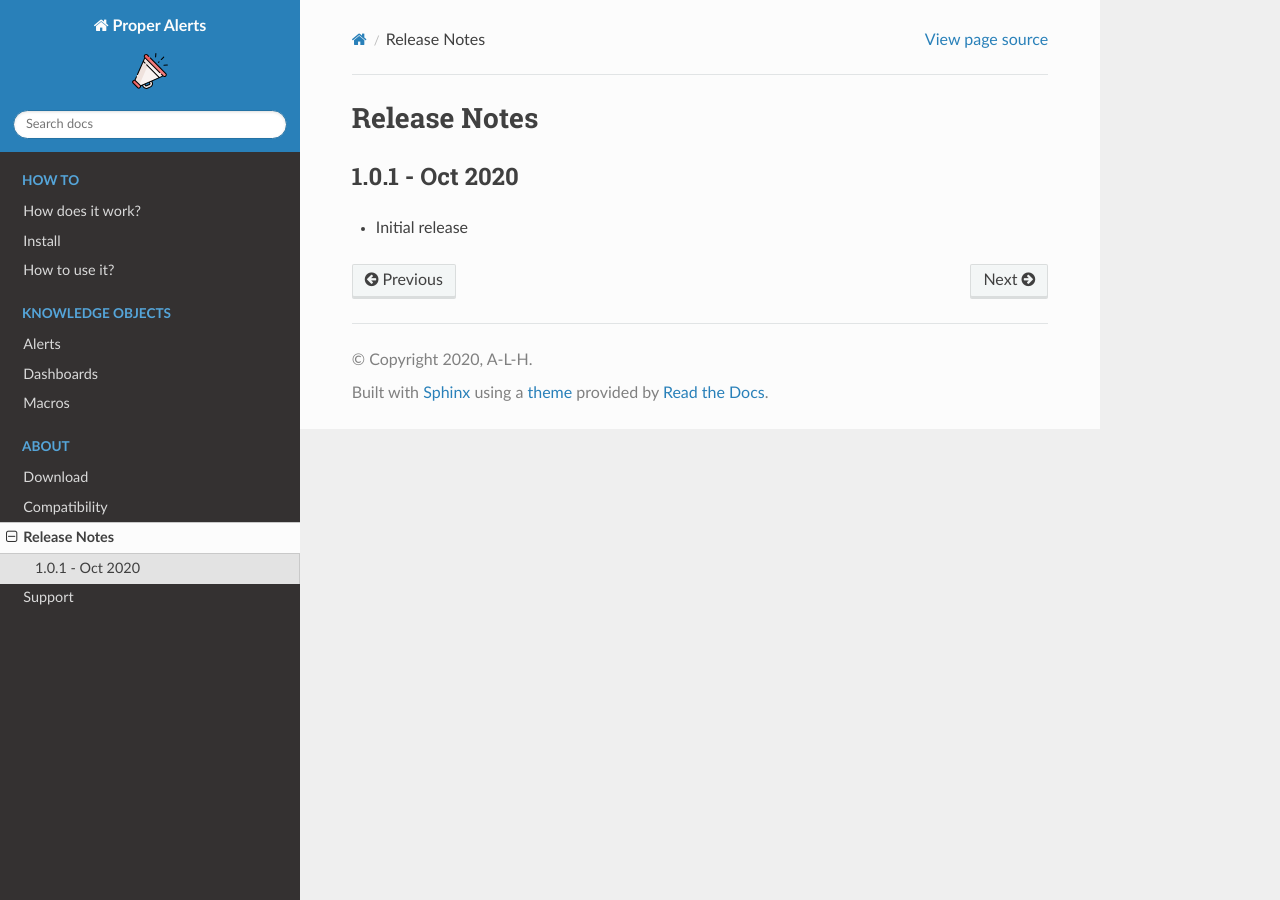
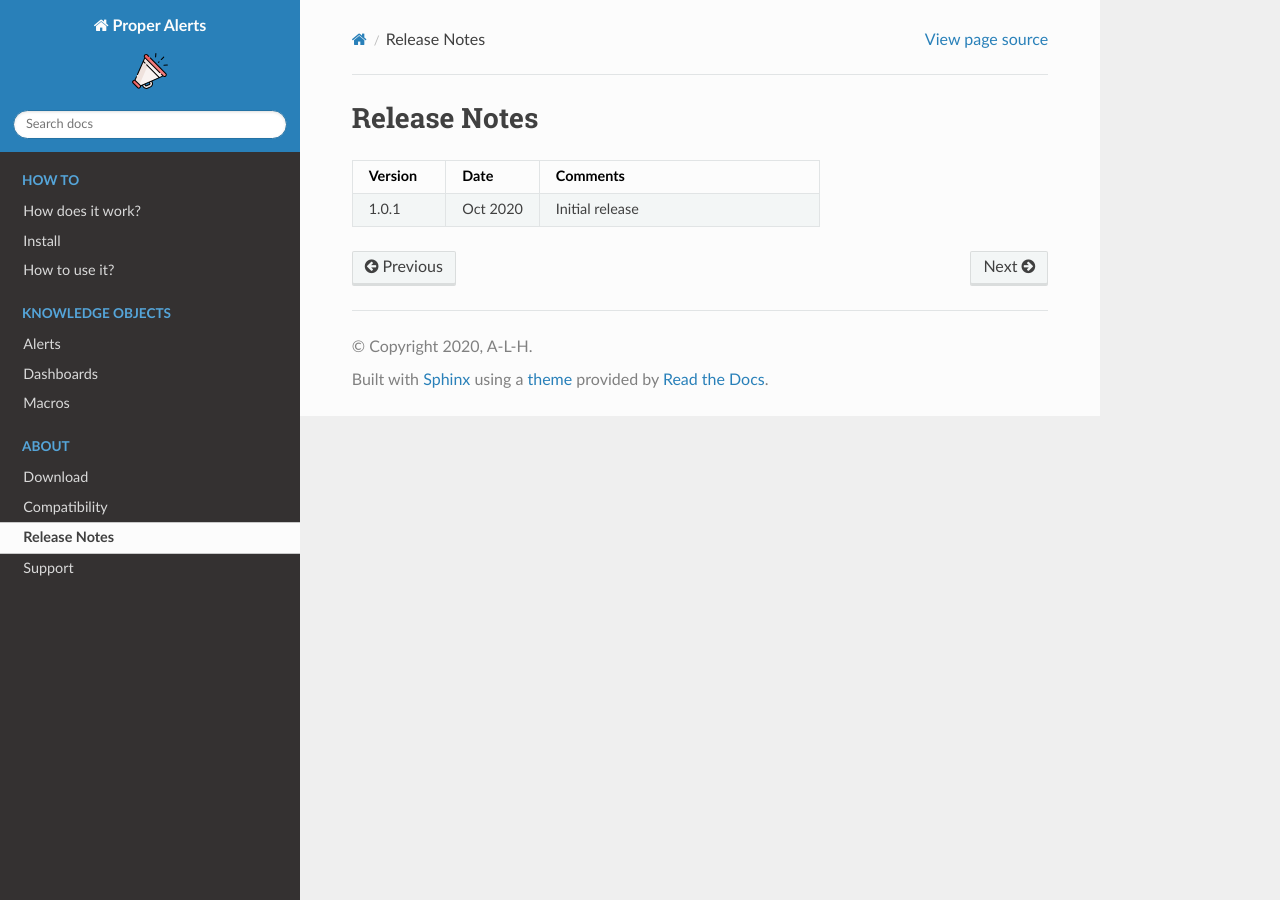
Before and after one commit to a-l-h/splunk-app-proper-alerts, a Sphinx documentation site: the page built from doc/release_notes.rst, in a window 1280 px wide. Built offline with Sphinx 7.4.7 and the Read the Docs theme 2.0.0, drawn with Linux system fonts in a browser that asks for light colours.

Commit message:
Update release_notes.rst

```diff
--- a/doc/release_notes.rst
+++ b/doc/release_notes.rst
@@ -1,7 +1,13 @@
 Release Notes
 =============
 
-1.0.1 - Oct 2020
-----------------
+.. list-table::
+   :widths: 20 20 60
+   :header-rows: 1
 
-- Initial release
+   * - Version
+     - Date
+     - Comments
+   * - 1.0.1
+     - Oct 2020
+     - Initial release
```
